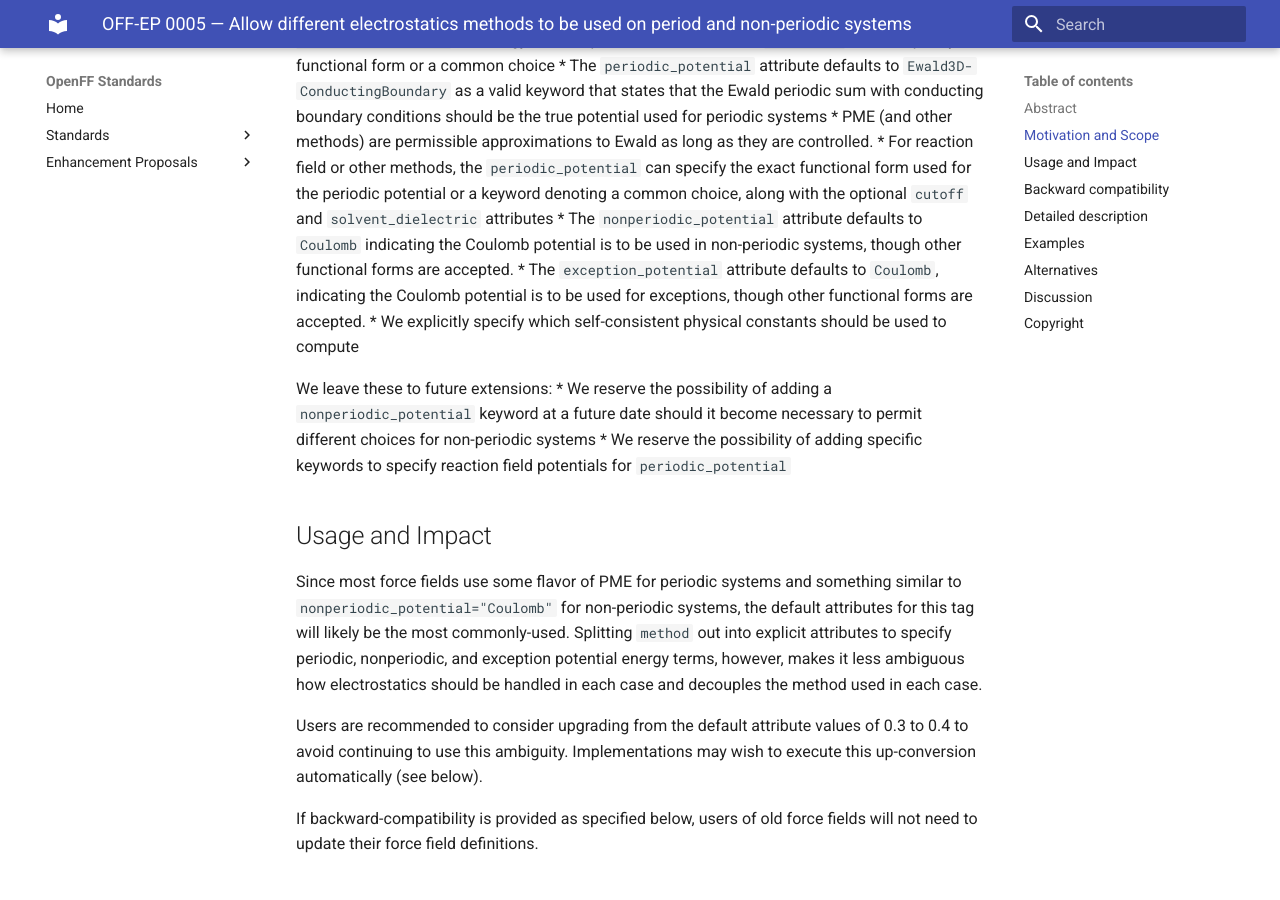
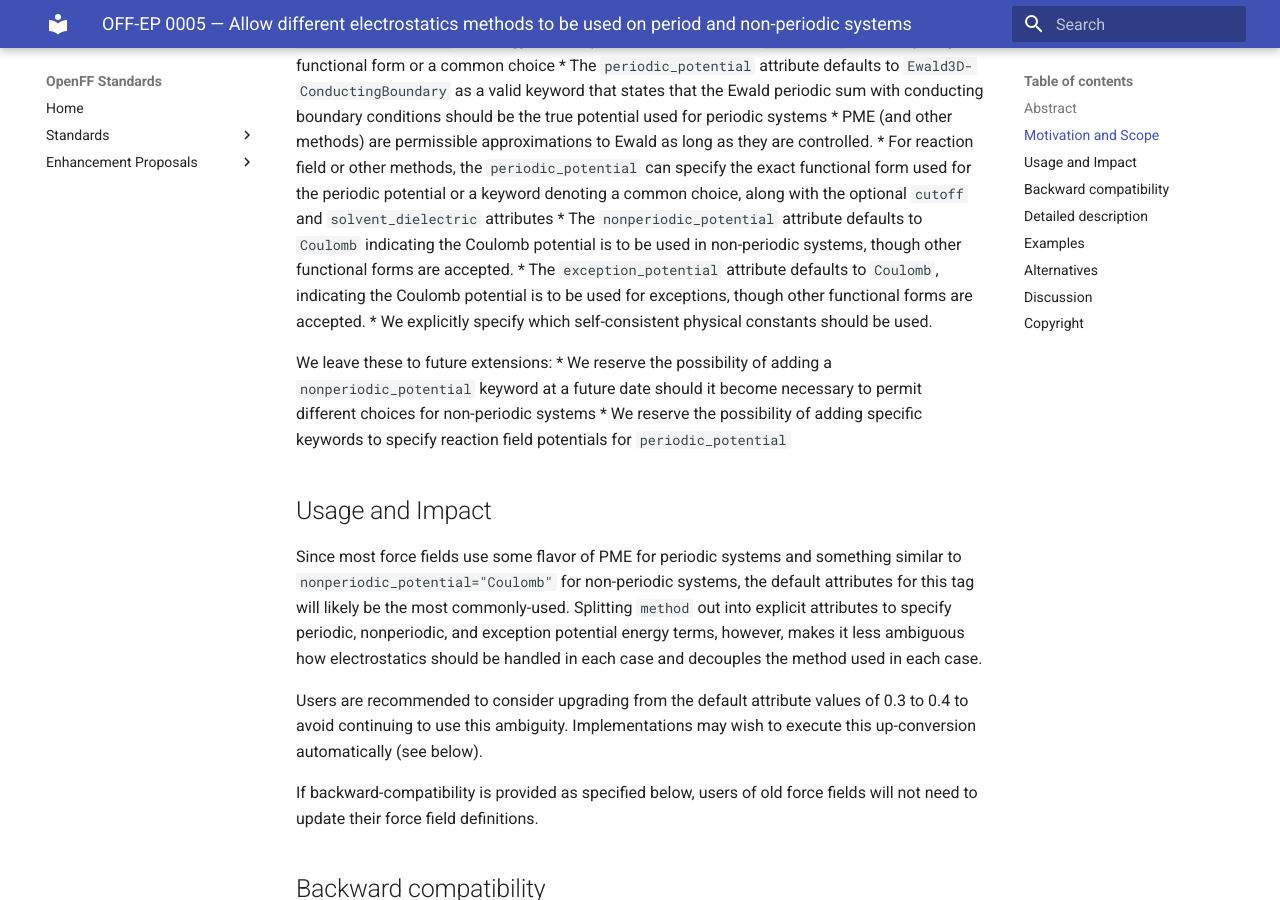
Before and after one commit to openforcefield/standards, an MkDocs documentation site: the page built from docs/enhancement-proposals/off-ep-0005.md, in a window 1280 px wide and 900 px high, scrolled down 1160 px. Built offline with MkDocs 1.6.1 and Material for MkDocs 9.7.7, drawn with Linux system fonts in a browser that asks for light colours.

Commit message:
Update docs/enhancement-proposals/off-ep-0005.md
Fix typo.

Co-authored-by: Jeff Wagner <jwagnerjpl@gmail.com>

```diff
--- a/docs/enhancement-proposals/off-ep-0005.md
+++ b/docs/enhancement-proposals/off-ep-0005.md
@@ -44,7 +44,7 @@ To solve these issues, this OFF-EP proposes:
 * For reaction field or other methods, the `periodic_potential` can specify the exact functional form used for the periodic potential or a keyword denoting a common choice, along with the optional `cutoff` and `solvent_dielectric` attributes
 * The `nonperiodic_potential` attribute defaults to `Coulomb` indicating the Coulomb potential is to be used in non-periodic systems, though other functional forms are accepted.
 * The `exception_potential` attribute defaults to `Coulomb`, indicating the Coulomb potential is to be used for exceptions, though other functional forms are accepted.
-* We explicitly specify which self-consistent physical constants should be used to compute
+* We explicitly specify which self-consistent physical constants should be used.
 
 We leave these to future extensions:
 * We reserve the possibility of adding a `nonperiodic_potential` keyword at a future date should it become necessary to permit different choices for non-periodic systems
```
